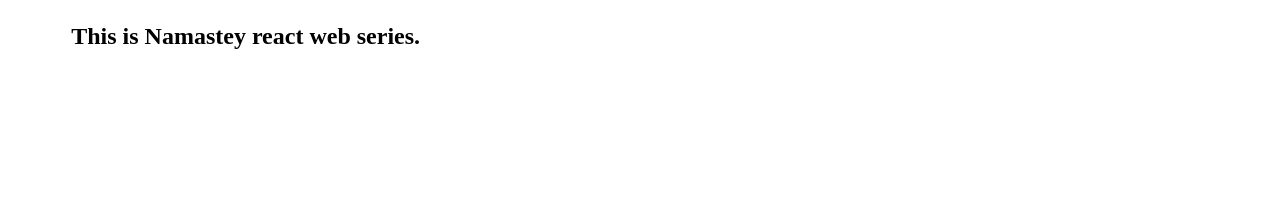
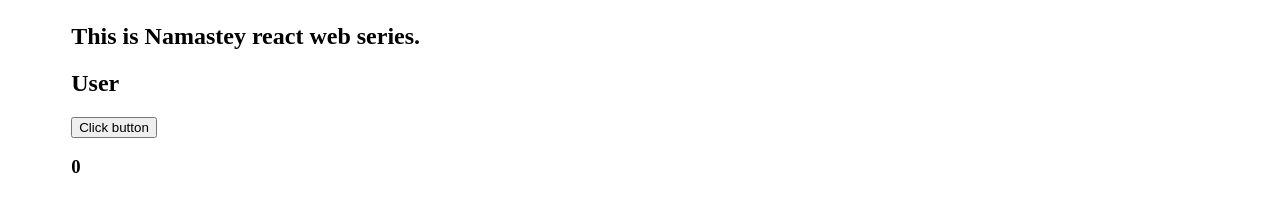
Before and after one commit to Muskansmileee/NamasteyReact, a React (Vite) app: page /about in a window 1280 px wide. Shown: the part 146-358 px from the top of the page. Built offline with nearby package versions, Linux system fonts and the light colour scheme.

Commit message:
made count button using Class based component

```diff
--- a/index.css
+++ b/index.css
@@ -33,6 +33,7 @@
 
 .res-card {
     width: 200px;
+    height:520px;
     padding: 7px;
     background: lightgray;
     margin:5px;
--- a/src/components/About.js
+++ b/src/components/About.js
@@ -1,10 +1,29 @@
-const About = () => {
+//using class based component here in About page.
+// const About = () => {
+//     return (
+//         <div>
+//             <h1>About</h1>
+//             <h2>This is Namastey react web series.</h2>
+//         </div>
+//     )
+// }
+
+import UserClass from "./UserClass";
+import React from "react";
+class About extends React.Component{
+    constructor(props){
+        super(props);
+    }
+
+    render(){
         return (
             <div>
                 <h1>About</h1>
                 <h2>This is Namastey react web series.</h2>
+                <UserClass name={'First'} location={'Faridabad'}></UserClass>
             </div>
         )
     }
+}
 
 export default About;
--- /dev/null
+++ b/src/components/UserClass.js
@@ -0,0 +1,36 @@
+import React from "react";
+
+class UserClass extends React.Component{
+  constructor(props){
+    super(props);
+
+    //console.log(props);  - it contains name and location from the parent.
+
+    this.state = {
+        count:0,
+        count2:2
+    }
+  }
+
+  render() {
+    const {name, location} = this.props;
+    const {count, count2}  = this.state;
+    return (
+        <div>
+            <h2>User</h2>
+            <button onClick={()=> {
+                this.setState(
+                    {
+                        count: this.state.count+1,
+                    }
+                )
+            }}>
+                Click button
+            </button>
+            <h3>{count}</h3>
+        </div>
+    )
+  }
+}
+
+export default UserClass;
```
Also changed, not shown: 1 other file (tests, documents, lock files or other folders). Lines whose indentation alone changed are shown as unchanged.
